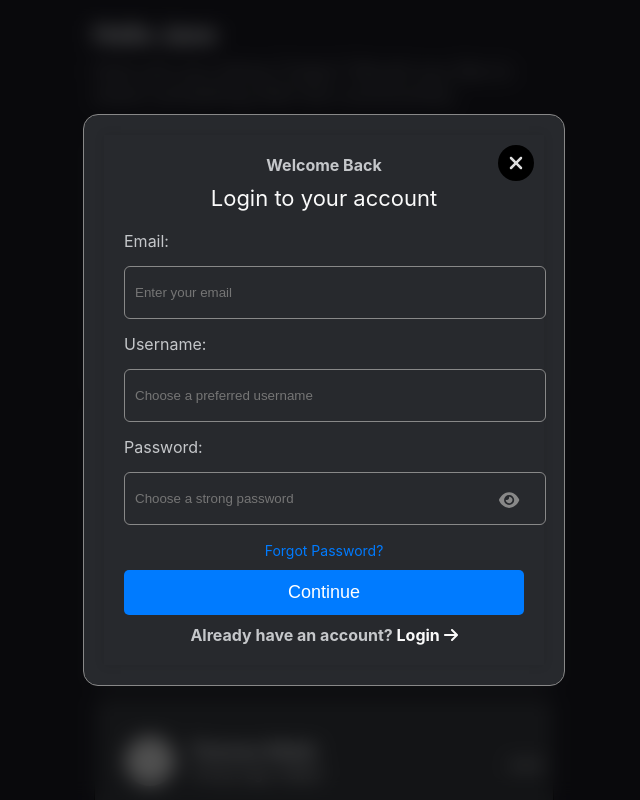
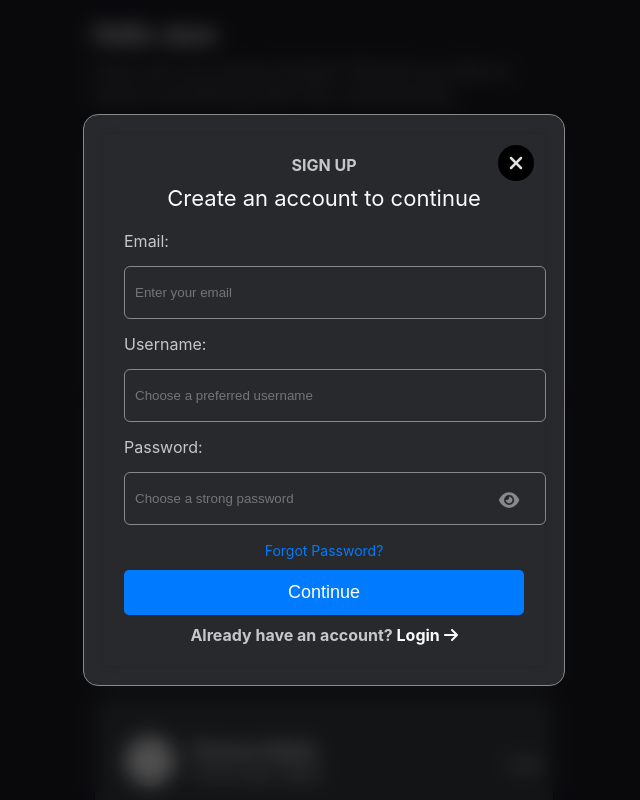
Before and after one commit to inductionotg/atlys-assignment, a React (Create React App) app: page /comment in a window 1280 px wide. Both pictures are taken after typing "Sample" into the empty fields and a click on the button "Post". Shown: the top 800 px of the page, without its empty margins (316-956 px from the left). Built offline with nearby package versions, Linux system fonts and the light colour scheme; grey boxes are pictures that could not be loaded.

Commit message:
Updated form header

```diff
--- a/src/Components/Signup.js
+++ b/src/Components/Signup.js
@@ -40,8 +40,8 @@ const Signup = () => {
             className="close-button"
             onClick={()=>setShowModal1(false)}
             />
-        <h1>Welcome Back</h1>
-        <p>Login to your account</p>
+        <h1>SIGN UP</h1>
+        <p>Create an account to continue</p>
 
         <form onSubmit={handleSubmit}>
           <div className="form-group">
@@ -84,12 +84,12 @@ const Signup = () => {
                 />
             </div>
 
-            <a href="/forgot-password" className="forgot-password-link">
+            <a href="" className="forgot-password-link">
               Forgot Password?
             </a>
           </div>
 
-          <button className='submit-btn' type="submit">Continue</button>
+          <button className='submit-btn'>Continue</button>
 
           <div className="signup-link">
             <h1 onClick={openModal2}>Already have an account? <span className='login-btns'>Login <FontAwesomeIcon icon={faArrowRight} /> </span></h1>
```
